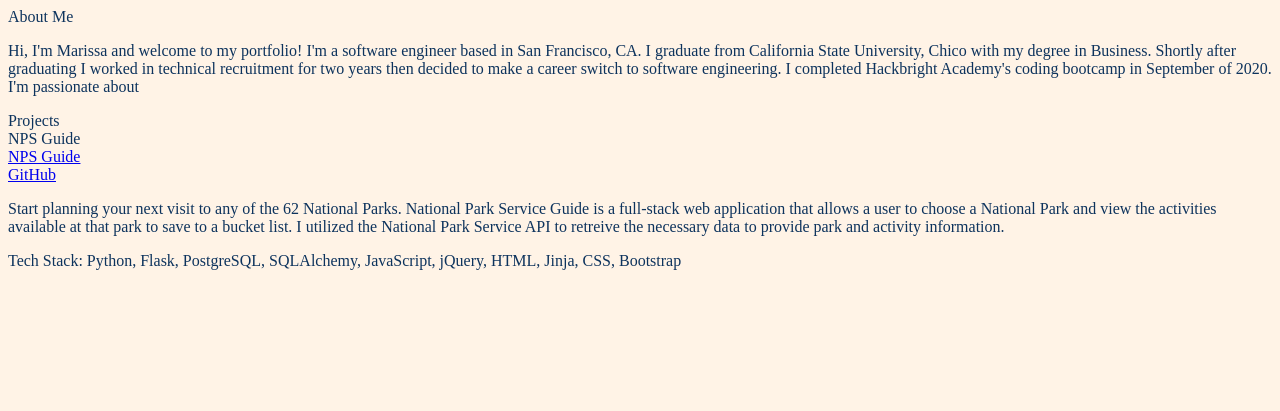
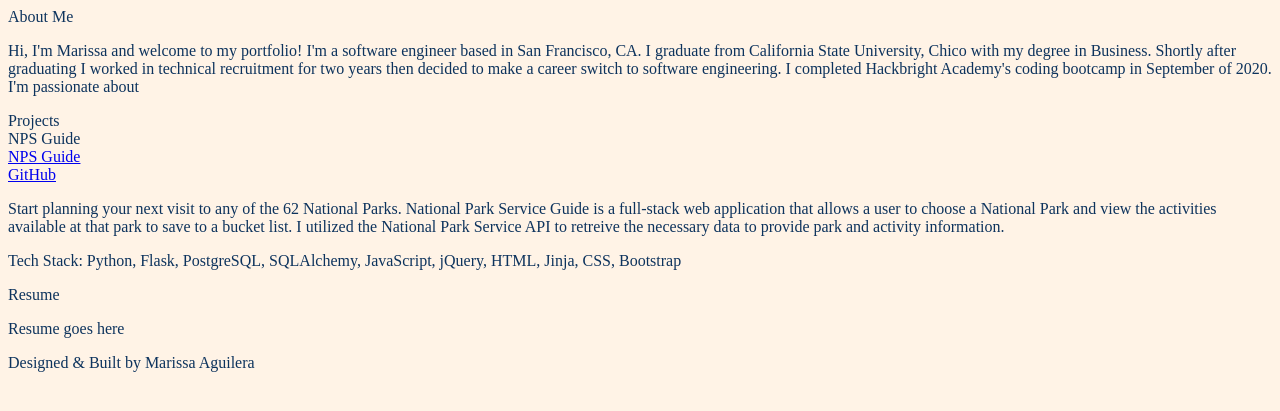
Before and after one commit to Meaguileraa/Portfolio, a Flask app: page / in a window 1280 px wide. Shown: the top 411 px of the page. Run offline with Flask 2, Linux system fonts and the light colour scheme.

Commit message:
Footer section

```diff
--- a/templates/homepage.html
+++ b/templates/homepage.html
@@ -9,12 +9,11 @@
         <title>
             {% block title %}Marissa Aguilera - Portfolio{% endblock %}
         </title>
-
-
     </head>
 
 
     <body>
+        <!-- About me Section -->
         <div class ="about-me-section">
             <div id="about-me-title">About Me</div>
             <div id="about-me-text">
@@ -28,6 +27,8 @@
                 </p>
             </div>
         </div>
+
+        <!-- Project Section -->
         <div class ="projects-section">
             <div id="projects-title">Projects</div>
             <div id="projects-text">
@@ -52,5 +53,20 @@
             </div>
         </div>
 
+        <!-- Resume Section -->
+        <div class ="resume-section">
+            <div id="resume-title">Resume</div>
+            <div id="resume">
+                <p>
+                    Resume goes here
+                </p>
+            </div>
+        </div>
     </body>
+
+    <footer>
+        <p>
+            Designed & Built by Marissa Aguilera
+        </p>
+    </footer>
 </html>
```
